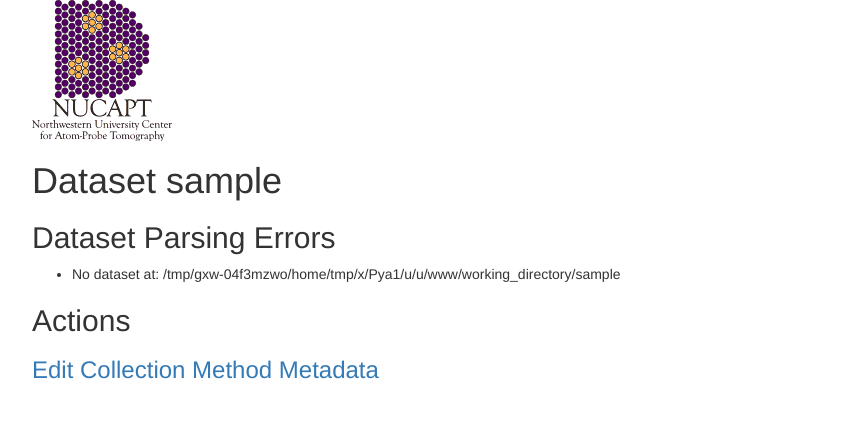
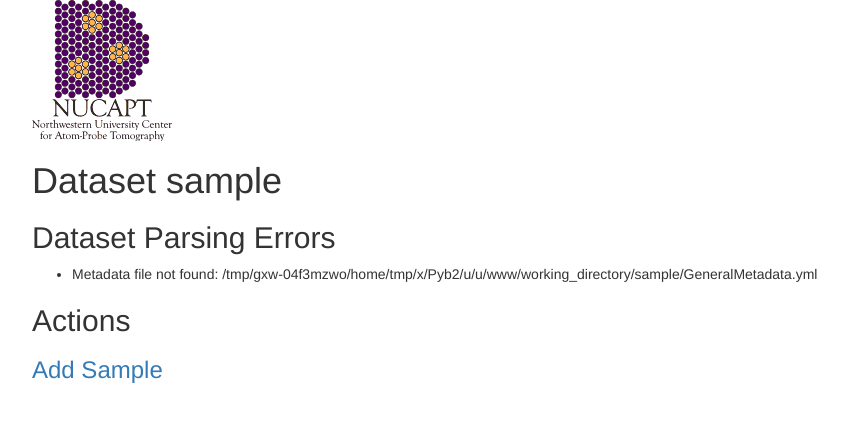
Before and after one commit to materials-data-facility/nucapt, a Flask app: page /dataset/sample in a window 1280 px wide. Shown: the top 422 px of the page, without its empty margins (38-886 px from the left). Run offline with Flask 2, Linux system fonts and the light colour scheme; some libraries are stand-ins or nearby versions.

Commit message:
Added form for editing sample information

```diff
--- a/nucapt/__init__.py
+++ b/nucapt/__init__.py
@@ -1,9 +1,6 @@
 from flask import Flask
 from flask_wtf import CSRFProtect
 
-csrf = CSRFProtect()
 app = Flask(__name__)
-csrf.init_app(app)
-app.secret_key = 'secrete_key...shhhh'
 
 from nucapt import views
--- a/nucapt/manager.py
+++ b/nucapt/manager.py
@@ -17,6 +17,8 @@
 class DataDirectory(metaclass=ABCMeta):
     """Class to represent a set of data stored on this server"""
     def __init__(self, name, path):
+        if not os.path.isdir(path):
+            raise DatasetParseException('No such path: ' + path)
         self.name = name
         self.path = os.path.abspath(path)
 
@@ -64,11 +66,6 @@
 
         :param path: str, Path to APT dataset
         :return: APTDataDirectory, APT Dataset"""
-
-        # Check if path does not exist
-        if not os.path.isdir(path):
-            raise DatasetParseException('No dataset at: ' + path)
-
         # Infer name
         name = os.path.basename(path)
 
@@ -158,10 +155,6 @@
 
     @classmethod
     def load_dataset_by_path(cls, path):
-        # Check that the path exists
-        if not os.path.isdir(path):
-            raise DatasetParseException('No such path: ' + path)
-
         # Get the names
         words = os.path.split(path)
         sample_name = words[-1]
@@ -194,7 +187,7 @@
         collection = APTDataCollectionMetadata.from_form(form.collection_form)
 
         # Create a directory and save metadata in it
-        sample_name = general['sample_name']
+        sample_name = form.sample_name.data
         path = os.path.join(data_path, dataset_name, sample_name)
 
         #   Check if that path exists
@@ -202,8 +195,11 @@
             raise DatasetParseException('Sample %s already exists for dataset %s'%(sample_name, dataset_name))
         os.mkdir(path)
 
-        general.to_yaml(os.path.join(path, 'SampleInformation.yaml'))
-        collection.to_yaml(os.path.join(path, 'CollectionMethod.yaml'))
+        # Instantiate the object
+        sample = cls(dataset_name, sample_name, path)
+
+        general.to_yaml(sample._get_sample_information_path())
+        collection.to_yaml(sample._get_collection_metadata_path())
 
         # Download the files
         # TBD
@@ -217,12 +213,16 @@
         """
         return os.path.join(self.path, 'SampleInformation.yaml')
 
-    def update_sample_information(self, metadata):
+    def update_sample_information(self, form):
         """Save sample information to disk
 
-        :param metadata: APTSampleGeneralMetadata, metadata object
+        :param form: LEAPSampleDescriptionForm, metadata object
         :return: path to metadata"""
 
+        # Validate the form
+        metadata = APTSampleGeneralMetadata.from_form(form)
+
+        # Save it
         metadata_path = self._get_sample_information_path()
         metadata.to_yaml(metadata_path)
         return metadata_path
--- a/nucapt/metadata.py
+++ b/nucapt/metadata.py
@@ -50,8 +50,10 @@
         :param form: Form, webpage form"""
 
         metadata = form.data
-        if 'csrf_token' in metadata:
+        if 'csrf_token' in metadata.keys():
+            print(metadata.keys())
             del metadata['csrf_token']
+        print(metadata)
         return cls(**metadata)
 
     @classmethod
--- a/nucapt/schemas/SampleMetadata.json
+++ b/nucapt/schemas/SampleMetadata.json
@@ -5,7 +5,7 @@
   "type": "object",
   "additionalProperties": false,
   "properties": {
-    "sample_name": {
+    "sample_title": {
       "type": "string",
       "description": "Title of sample"
     },
--- a/nucapt/templates/_leap_sample_forms.html
+++ b/nucapt/templates/_leap_sample_forms.html
@@ -27,7 +27,7 @@
 {%- endmacro %}
 
 {% macro sample_form(form) -%}
-{{ render_field(form.sample_name) }}
+{{ render_field(form.sample_title) }}
 {{ render_field(form.sample_description) }}
 {{ render_keyvalue_field(form.metadata, "description_metadata") }}
 {%- endmacro %}
--- a/nucapt/templates/dataset.html
+++ b/nucapt/templates/dataset.html
@@ -47,7 +47,7 @@
 
         <h2>Actions</h2>
 
-        <h3><a href="/dataset/{{name}}/leapdata">Edit Collection Method Metadata</a></h3>
+        <h3><a href="/dataset/{{name}}/sample/create">Add Sample</a></h3>
 
 
     </div>
--- a/nucapt/templates/create_sample.html
+++ b/nucapt/templates/sample_create.html
@@ -34,7 +34,9 @@
     {% endif %}
 
     <form class='form-horizontal' method=post>
-        {{ form.csrf_token() | safe }}
+
+        {{ render_field(form.sample_name) }}
+
         <h2>Sample Information</h2>
 
         {{ mf.sample_form(form.sample_form) }}
--- a/nucapt/views.py
+++ b/nucapt/views.py
@@ -1,6 +1,6 @@
 from nucapt import app
 from flask import render_template, request, redirect
-from nucapt.forms import CreateForm, LEAPSampleForm
+from nucapt.forms import CreateForm, LEAPSampleForm, LEAPCollectionMethodForm, LEAPSampleDescriptionForm
 from nucapt.manager import APTDataDirectory, APTSampleDirectory
 from nucapt.exceptions import DatasetParseException
 from nucapt.metadata import APTSampleGeneralMetadata
@@ -15,8 +15,8 @@
 @app.route("/create", methods=['GET', 'POST'])
 def create():
     """Create a new dataset"""
-    form = CreateForm()
-    if form.validate_on_submit():
+    form = CreateForm(request.form)
+    if request.method == 'POST' and form.validate():
         name, path = APTDataDirectory.initialize_dataset(
             form.title.data,
             form.abstract.data,
@@ -58,18 +58,17 @@
         return redirect('/dataset/' + name)
 
     # Initialize form data
-    form = LEAPSampleForm()
+    form = LEAPSampleForm(request.form)
 
-    errors = None
-    if form.validate_on_submit():
+    if request.method == 'POST' and form.validate():
         # attempt to validate the metadata
         try:
             sample_name = APTSampleDirectory.create_sample(name, form)
         except DatasetParseException as err:
-            return render_template('create_sample.html', form=form, name=name, errors=err.errors)
+            return render_template('sample_create.html', form=form, name=name, errors=err.errors)
         return redirect("/dataset/%s/sample/%s"%(name, sample_name))
 
-    return render_template('create_sample.html', form=form, name=name, errors=None)
+    return render_template('sample_create.html', form=form, name=name)
 
 
 @app.route("/dataset/<dataset_name>/sample/<sample_name>")
@@ -77,7 +76,10 @@
     """View metadata about sample"""
 
     # Load in the sample by name
-    sample = APTSampleDirectory.load_dataset_by_name(dataset_name, sample_name)
+    try:
+        sample = APTSampleDirectory.load_dataset_by_name(dataset_name, sample_name)
+    except DatasetParseException as exc:
+        return render_template('sample.html', dataset_name=dataset_name, sample=sample, errors=exc.errors)
 
     # Load in the sample information
     sample_metadata = None
@@ -91,3 +93,41 @@
     return render_template('sample.html', dataset_name=dataset_name, sample=sample,
                            sample_name=sample_name, sample_metadata=sample_metadata,
                            collection_metadata=collection_metadata, errors=errors)
+
+
+@app.route("/dataset/<dataset_name>/sample/<sample_name>/edit_info", methods=['GET', 'POST'])
+def edit_sample_information(dataset_name, sample_name):
+    """View metadata about sample"""
+
+    # Load in the sample by name
+    try:
+        sample = APTSampleDirectory.load_dataset_by_name(dataset_name, sample_name)
+    except DatasetParseException as exc:
+        return redirect("/dataset/%s/sample/%s"%(dataset_name, sample_name))
+
+    if request.method == 'POST':
+        # Validate the form
+        form = LEAPSampleDescriptionForm(request.form)
+        errors = None
+        if form.validate():
+            try:
+                sample.update_sample_information(form)
+            except DatasetParseException as exc:
+                errors = exc.errors
+                return render_template('sample_generalform.html', dataset_name=dataset_name, sample=sample,
+                                       sample_name=sample_name, errors=errors, form=form)
+            return redirect('/dataset/%s/sample/%s'%(dataset_name, sample_name))
+        else:
+            return render_template('sample_generalform.html', dataset_name=dataset_name, sample=sample,
+                               sample_name=sample_name, errors=errors, form=form)
+    else:
+        # Load in the existing information
+        errors = None
+        try:
+            sample_metadata = sample.load_sample_information()
+            form = LEAPSampleDescriptionForm(**sample_metadata.metadata)
+        except DatasetParseException as err:
+            form = LEAPCollectionMethodForm()
+            errors = err
+        return render_template('sample_generalform.html', dataset_name=dataset_name, sample=sample,
+                               sample_name=sample_name, form=form, errors=errors)
```
Also changed, not shown: nucapt/forms.py (+7 -6 lines), nucapt/templates/sample.html (+4 -3 lines), nucapt/templates/sample_generalform.html (added, +39 -0 lines).
